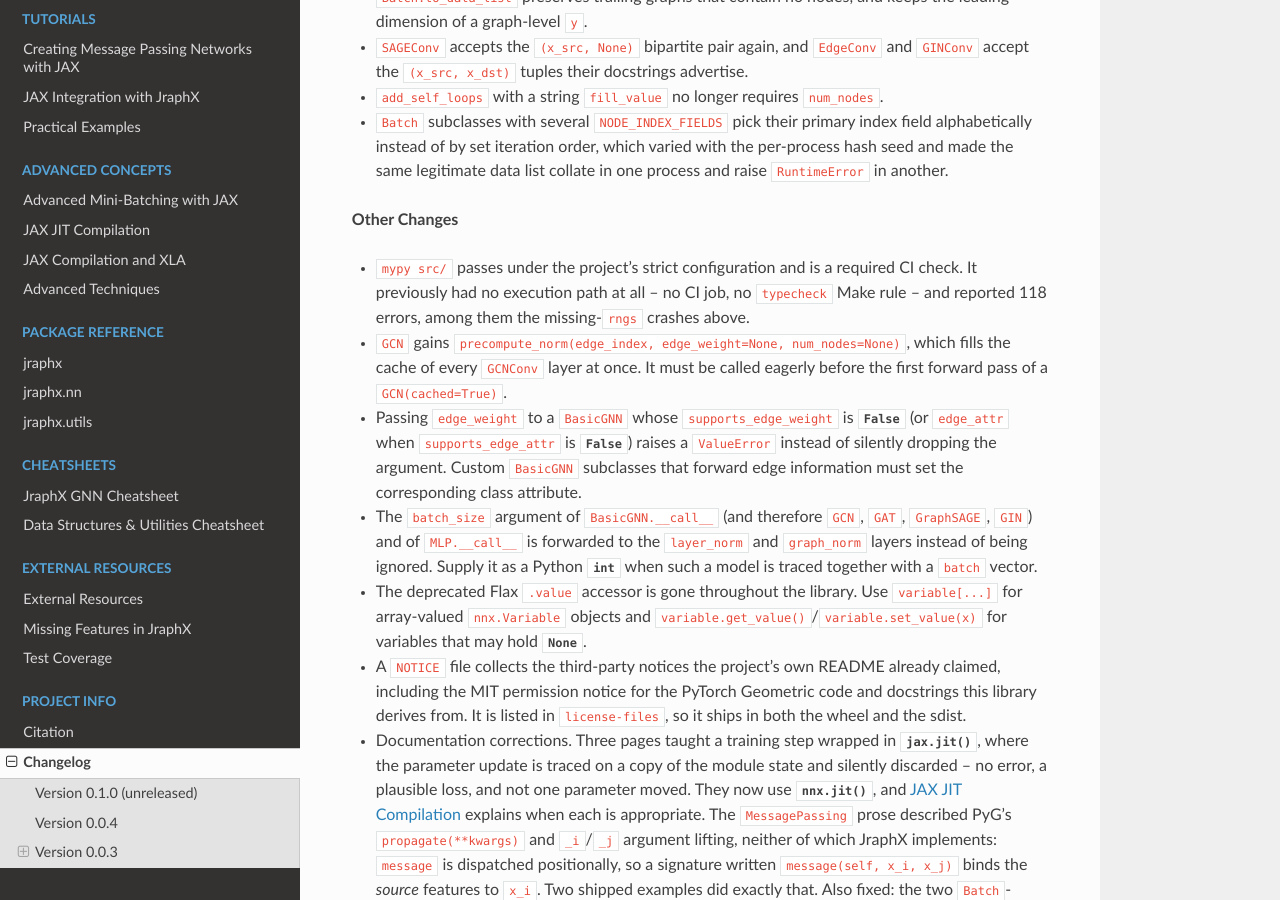
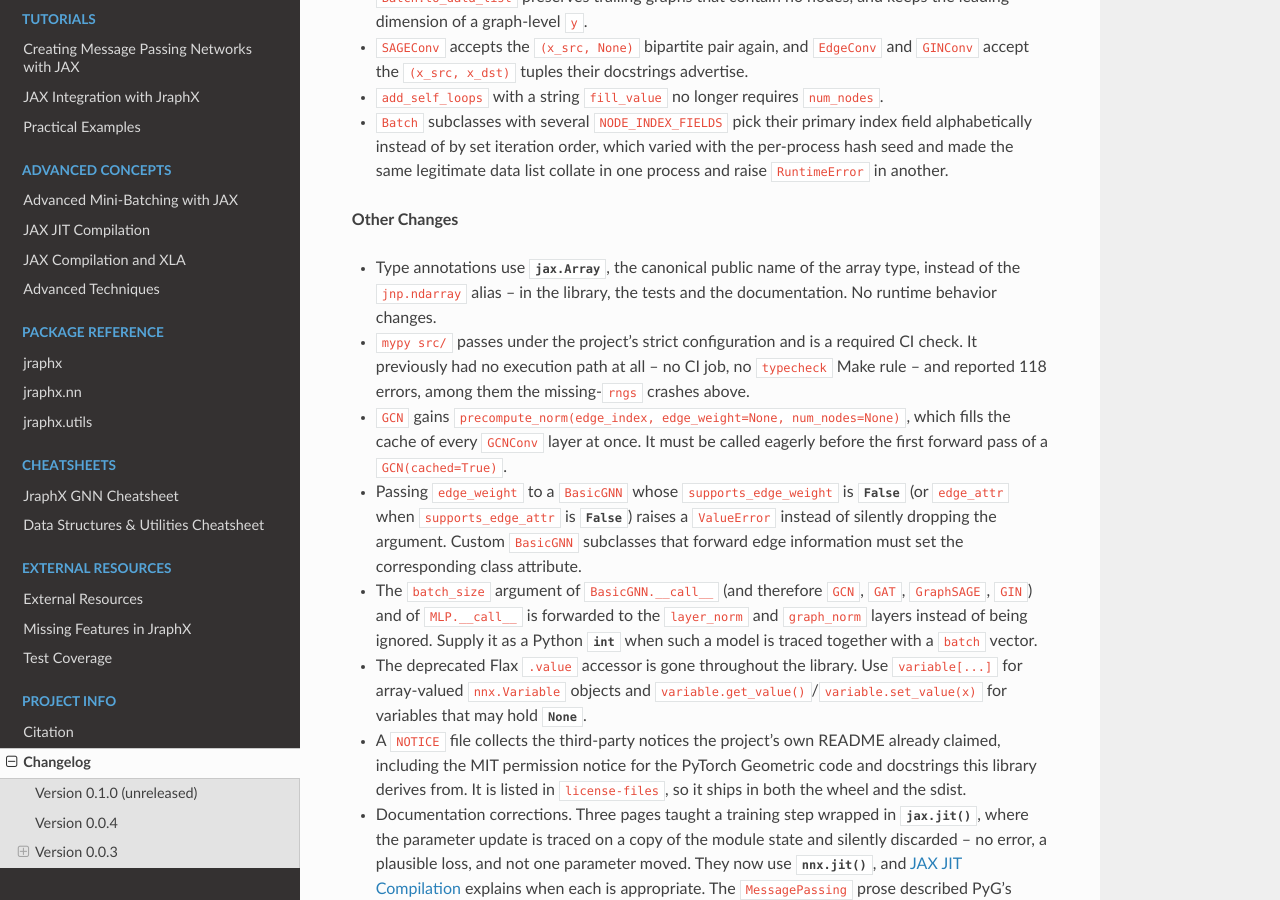
Before and after one commit to DBraun/jraphx, a Sphinx documentation site: the page built from docs/source/changelog.rst, in a window 1280 px wide and 900 px high, scrolled down 5430 px. Built offline with Sphinx 7.4.7 and the Read the Docs theme 3.1.0, drawn with Linux system fonts in a browser that asks for light colours.

Commit message:
Note the jax.Array annotation convention in the changelog

```diff
--- a/docs/source/changelog.rst
+++ b/docs/source/changelog.rst
@@ -254,6 +254,9 @@ Trained weights still load (subject to the state-layout notes above), but output
 
 **Other Changes**
 
+* Type annotations use :obj:`jax.Array`, the canonical public name of the array type,
+  instead of the ``jnp.ndarray`` alias -- in the library, the tests and the
+  documentation. No runtime behavior changes.
 * ``mypy src/`` passes under the project's strict configuration and is a required CI
   check. It previously had no execution path at all -- no CI job, no ``typecheck`` Make
   rule -- and reported 118 errors, among them the missing-``rngs`` crashes above.
```
